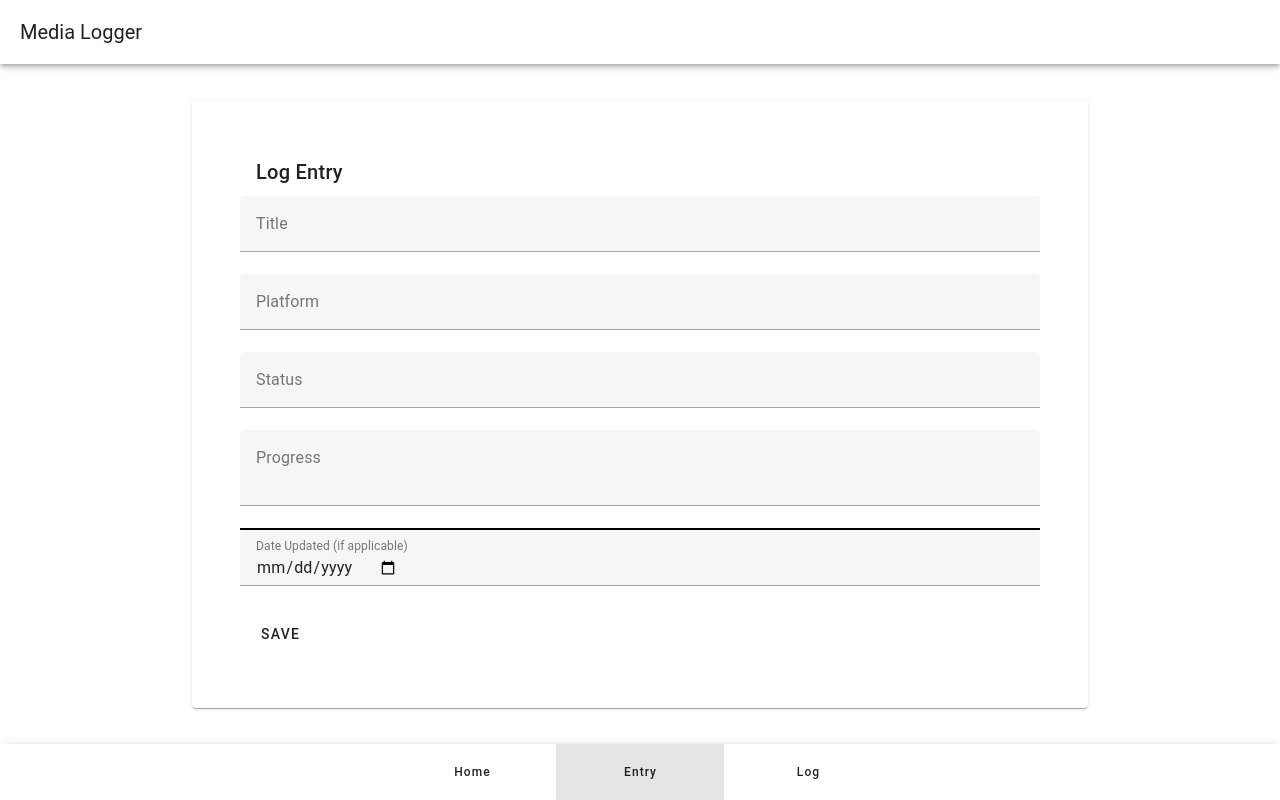
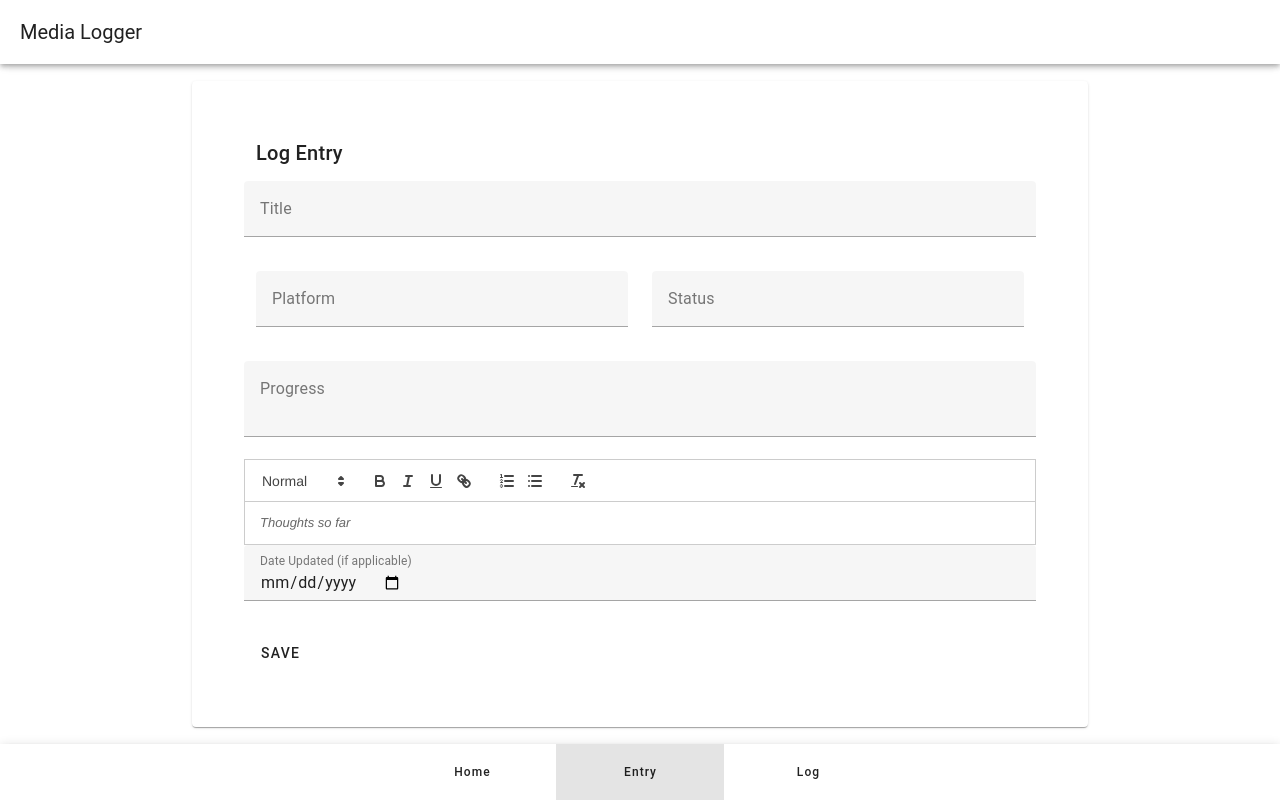
Before and after one commit to solo-nko/MediaLoggerPWA, a Vue app: page /entry in a window 1280 px wide. Built offline with nearby package versions, Linux system fonts and the light colour scheme.

Commit message:
Add quill editor

```diff
--- a/package.json
+++ b/package.json
@@ -13,6 +13,7 @@
     "dexie": "^4.0.8",
     "luxon": "^3.5.0",
     "pinia": "^2.2.2",
+    "quill": "^2.0.2",
     "vue": "^3.4.26",
     "vue-router": "^4.4.3",
     "vuetify": "^3.7.1"
--- a/views/EntryView.vue
+++ b/views/EntryView.vue
@@ -1,10 +1,23 @@
 <script setup lang="ts">
 import { appDatabase } from '../src/database/db.ts';
-import { ref } from 'vue';
+import { onMounted, ref } from 'vue';
 import { GameStatus } from '../types/GameStatus.ts';
 import { DateTime } from 'luxon';
+import Quill from 'quill';
+import { Delta } from 'quill/core';
+import 'quill/dist/quill.snow.css';
+
+let quill: Quill;
+// Quill can't be called until the DOM finishes rendering, otherwise you'll get an error
+onMounted(() => {
+	quill = new Quill('#editor', {
+		placeholder: 'Thoughts so far',
+		theme: 'snow'
+	});
+});
 
 const gameStatus = Object.values(GameStatus);
+const quillDelta = ref<Delta>()
 
 const gameLogEntry = ref({
 	title: null,
@@ -25,7 +38,7 @@ async function addGame() {
 	if (gameLogEntry.value.modifiedDate) {
 		luxonModified = DateTime.fromISO(gameLogEntry.value.modifiedDate);
 	} else {
-		luxonModified = DateTime.now()
+		luxonModified = DateTime.now();
 	}
 	const id = await appDatabase.games.add({
 		title: gameLogEntry.value.title,
@@ -44,13 +57,30 @@ async function addGame() {
 <template>
 	<VCard id="card">
 		<VCardTitle>Log Entry</VCardTitle>
+		<VContainer>
+			<VRow>
 				<VTextField label="Title" v-model="gameLogEntry.title"></VTextField>
+			</VRow>
+			<VRow>
+				<VCol>
 					<VTextField label="Platform" v-model="gameLogEntry.platform"></VTextField>
+				</VCol>
+				<VCol>
 					<VAutocomplete label="Status" :items="gameStatus" v-model="gameLogEntry.status"></VAutocomplete>
+				</VCol>
+			</VRow>
+			<VRow>
 				<VTextarea label="Progress" v-model="gameLogEntry.progress" rows="2" no-resize></VTextarea>
+			</VRow>
+			<VRow>
+				<div id="editor-wrapper">
 					<div id="editor"></div>
+				</div>
+			</VRow>
+			<VRow>
 				<VTextField label="Date Updated (if applicable)" type="date" v-model="gameLogEntry.modifiedDate"></VTextField>
-
+			</VRow>
+		</VContainer>
 		<VCardActions>
 			<VBtn @click="addGame">Save</VBtn>
 		</VCardActions>
@@ -63,7 +93,9 @@ async function addGame() {
 	padding: 3rem;
 }
 
-#editor {
-	border: black solid 1px;
+#editor-wrapper {
+	height: 100%;
+	width: 100%;
 }
+
 </style>
```
Also changed, not shown: 1 other file (tests, documents, lock files or other folders). Lines whose indentation alone changed are shown as unchanged.
